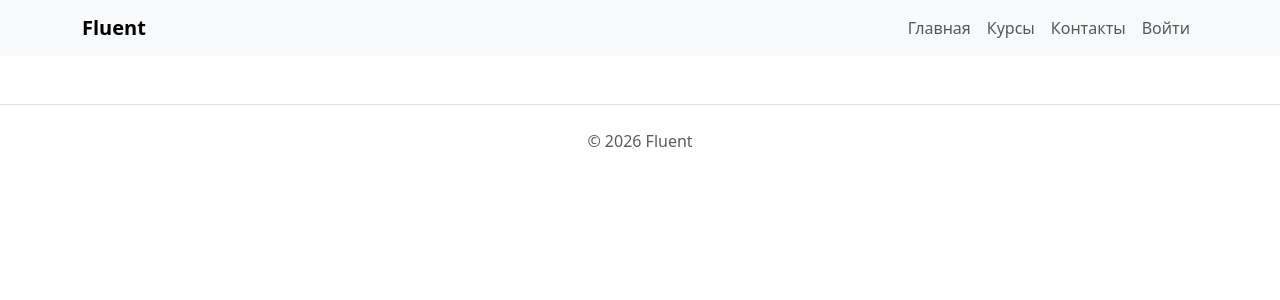
After one commit to komorkaaa/Fluent, a PHP site: page /layout.php in a window 1280 px wide. The commit adds this page. Shown: the top 300 px of the page. Run offline with PHP 8.4, Linux system fonts and the light colour scheme; data that the repository does not hold is empty.

Commit message:
feat: add shared layout and Bootstrap

```diff
--- /dev/null
+++ b/app/views/layout.php
@@ -0,0 +1,79 @@
+<!DOCTYPE html>
+<html lang="ru">
+<head>
+    <meta charset="UTF-8">
+    <meta name="viewport" content="width=device-width, initial-scale=1.0">
+
+    <title><?= htmlspecialchars($title ?? 'Fluent') ?></title>
+
+    <link
+        href="https://cdn.jsdelivr.net/npm/bootstrap@5.3.8/dist/css/bootstrap.min.css"
+        rel="stylesheet"
+    >
+
+    <link
+        rel="stylesheet"
+        href="/css/style.css"
+    >
+</head>
+
+<body>
+
+<header>
+    <nav class="navbar navbar-expand-lg bg-body-tertiary">
+        <div class="container">
+            <a class="navbar-brand fw-bold" href="/">
+                Fluent
+            </a>
+
+            <button
+                class="navbar-toggler"
+                type="button"
+                data-bs-toggle="collapse"
+                data-bs-target="#mainNavbar"
+                aria-controls="mainNavbar"
+                aria-expanded="false"
+                aria-label="Переключить навигацию"
+            >
+                <span class="navbar-toggler-icon"></span>
+            </button>
+
+            <div class="collapse navbar-collapse" id="mainNavbar">
+                <ul class="navbar-nav ms-auto">
+                    <li class="nav-item">
+                        <a class="nav-link" href="/">Главная</a>
+                    </li>
+
+                    <li class="nav-item">
+                        <a class="nav-link" href="/courses">Курсы</a>
+                    </li>
+
+                    <li class="nav-item">
+                        <a class="nav-link" href="/contacts">Контакты</a>
+                    </li>
+
+                    <li class="nav-item">
+                        <a class="nav-link" href="/login">Войти</a>
+                    </li>
+                </ul>
+            </div>
+        </div>
+    </nav>
+</header>
+
+<main>
+    <?= $content ?>
+</main>
+
+<footer class="border-top mt-5 py-4">
+    <div class="container text-center text-body-secondary">
+        © <?= date('Y') ?> Fluent
+    </div>
+</footer>
+
+<script
+    src="https://cdn.jsdelivr.net/npm/bootstrap@5.3.8/dist/js/bootstrap.bundle.min.js">
+</script>
+
+</body>
+</html>
```
Also changed, not shown: app/core/Controller.php (+10 -2 lines), app/views/home.php (+24 -12 lines), public/css/style.css (added, +7 -0 lines), 1 other file.
